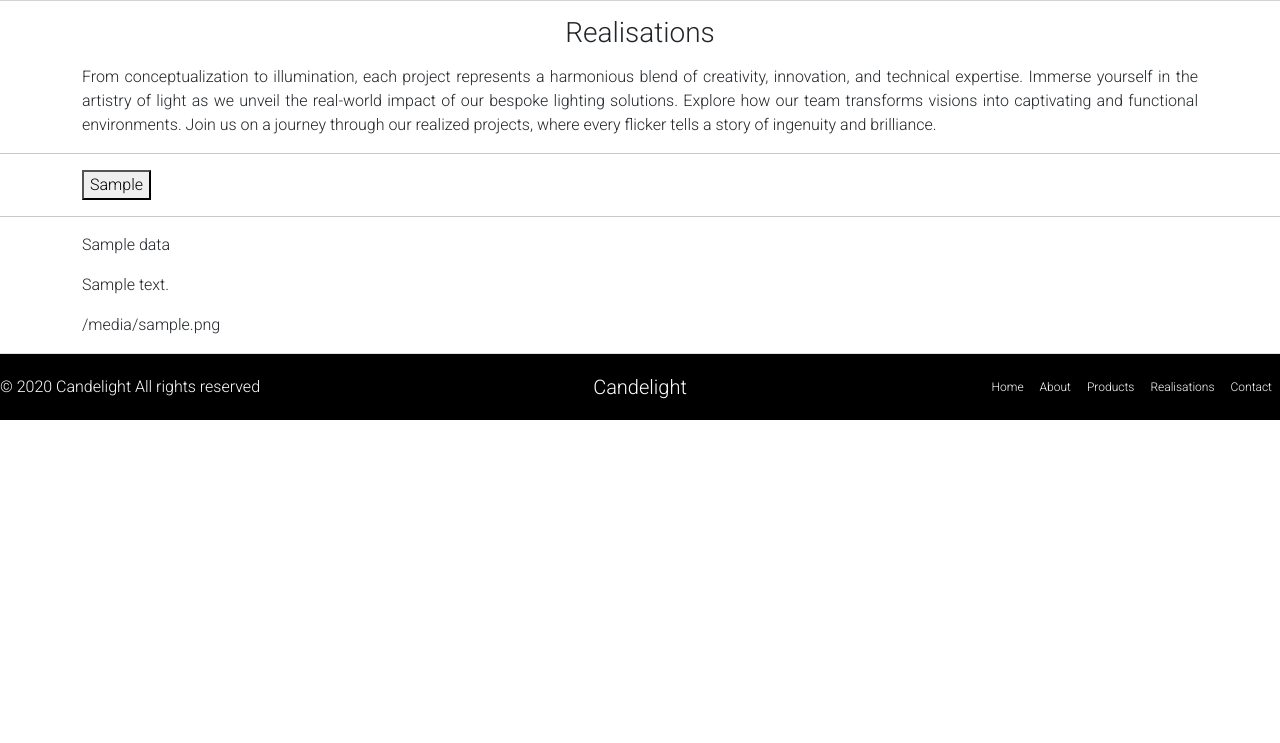
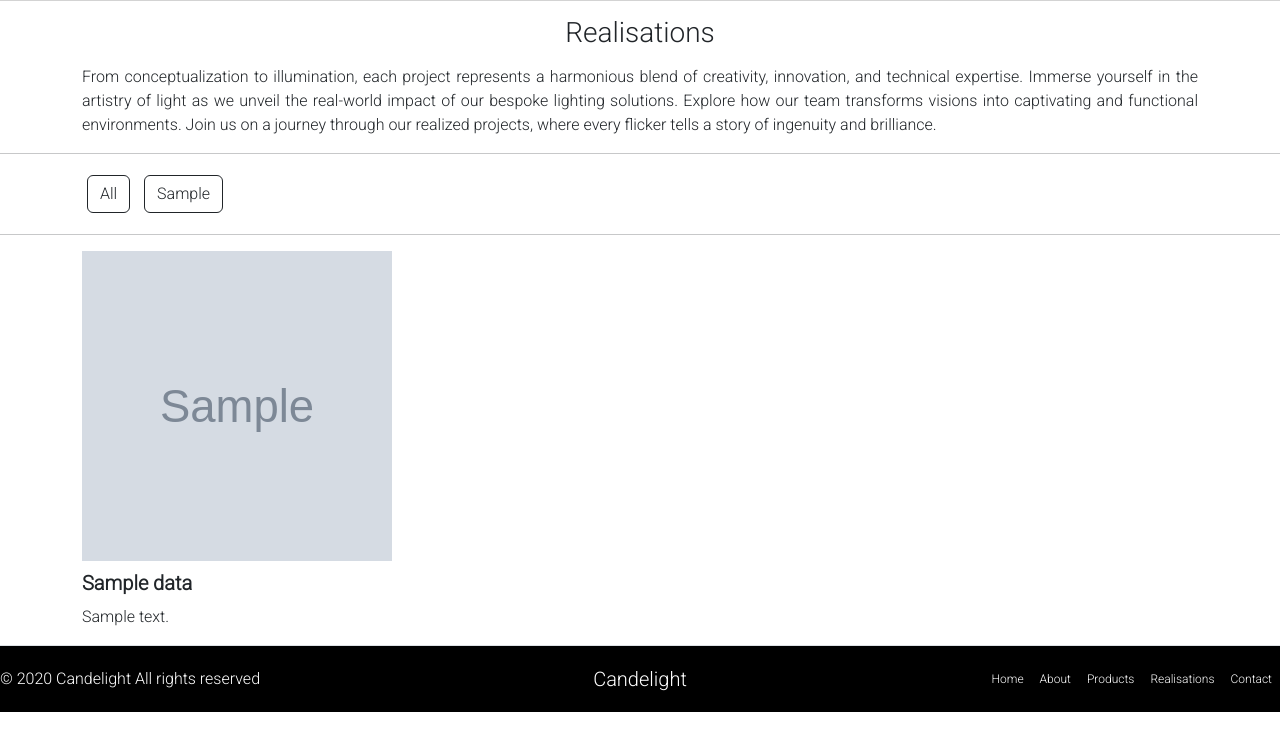
Before and after one commit to Szaitan/Candelight, a Django app: template candelight_website/templates/candelight_website/realisations_page.html in a window 1280 px wide. Shown: the part 57-800 px from the top of the page. Run offline with Django 4.2, Linux system fonts and the light colour scheme; tables that the repository leaves empty hold one stand-in row (values such as "Sample post"); the template is opened without the code that fills it: values that come from a table or form of the project are taken from there, most other values are stand-ins (such as "Sample title", 1, 10 or a date in 2020); grey boxes marked "Sample" are stand-in pictures.

Commit message:
Rev. 04.02 - Realisation Page: HTML, CSS and JavaScript - updates to each element plus working filtration

```diff
--- a/candelight_website/static/candelight_website/realisations_page/css/realisations_page.css
+++ b/candelight_website/static/candelight_website/realisations_page/css/realisations_page.css
@@ -7,3 +7,26 @@
     text-align: justify;
     margin: 15px 0px;
 }
+
+.realisation-image {
+    width: 310px;
+    height: 310px;
+    transition: transform 0.3s ease-in-out; /* Add a smooth transition effect */
+}
+
+.realisation-image:hover {
+    transform: scale(1.05); /* Increase the scale on hover (adjust the value as needed) */
+}
+
+.realisation-text {
+    text-align: justify;
+}
+
+.objects-text {
+    margin: 10px 0px;
+    font-weight: bold;
+}
+
+.realization-type-btn {
+    margin: 5px;
+}
--- a/candelight_website/templates/candelight_website/realisations_page.html
+++ b/candelight_website/templates/candelight_website/realisations_page.html
@@ -28,18 +28,23 @@
 <hr>
 
 <div class="container">
+    <button class="btn btn-outline-dark realization-type-btn" data-type-id="all">All</button>
     {% for type in button_types %}
-        <button class="realization-type-btn" data-type-id="{{ type.id }}">{{ type.type }}</button>
+        <button class="btn btn-outline-dark realization-type-btn" data-type-id="{{ type.id }}">{{ type.type }}</button>
     {% endfor %}
 </div>
 <hr>
 
 <div class="container realizations-container">
-    {% for data in realization_data %}
-        <p>{{ data.title }}</p>
-        <p>{{ data.description }}</p>
-        <p>{{ data.image_url }}</p>
-    {% endfor %}
+    <div class="row this-row">
+        {% for data in realization_data %}
+        <div class="col-lg-3">
+            <img src="{{data.image_url}}" class="realisation-image mx-auto d-flex" alt="Realization-Image">
+            <h5 class="objects-text">{{ data.title }}</h5>
+            <p class="realisation-text">{{ data.description }}</p>
+        </div>
+        {% endfor %}
+    </div>
 </div>
 
 {% include "candelight_website/footer.html" %}
@@ -48,21 +53,29 @@
     $(document).ready(function() {
         $('.realization-type-btn').click(function() {
             var typeId = $(this).data('type-id');
+
+            // Handle "All" button separately
+            if (typeId === 'all') {
+                typeId = 0; // Set a value to indicate no filtering
+            }
+
+            console.log("Type ID sent in AJAX request:", typeId);
+
             $.ajax({
                 url: `/get_realizations/${typeId}/`,
                 type: 'GET',
                 dataType: 'json',
                 success: function(data) {
                     // Clear existing content in the container
-                    $('.realizations-container').empty();
+                    $('.this-row').empty();
 
                     // Iterate through the fetched data and append it to the container
                     for (var i = 0; i < data.length; i++) {
-                        $('.realizations-container').append(`
-                            <div class="realization-item">
-                                <p>Title: ${data[i].title}</p>
-                                <p>Description: ${data[i].description}</p>
-                                <img src="${data[i].image_url}" alt="Realization Image">
+                        $('.this-row').append(`
+                            <div class="col-lg-3">
+                                <img src="${data[i].image_url}" class="realisation-image mx-auto d-flex" alt="Realization Image">
+                                <h5 class="objects-text">${data[i].title}</h5>
+                                <p class="realisation-text">${data[i].description}</p>
                             </div>
                         `);
                     }
```
Also changed, not shown: candelight_website/views.py (+14 -3 lines).
